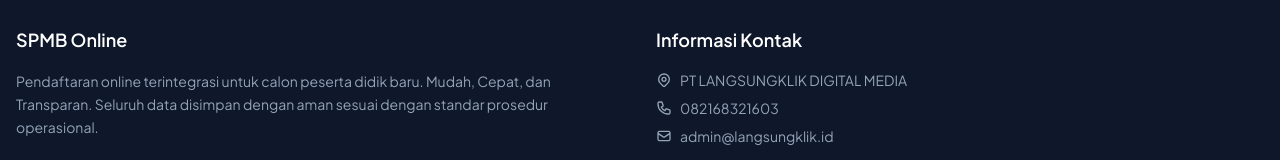
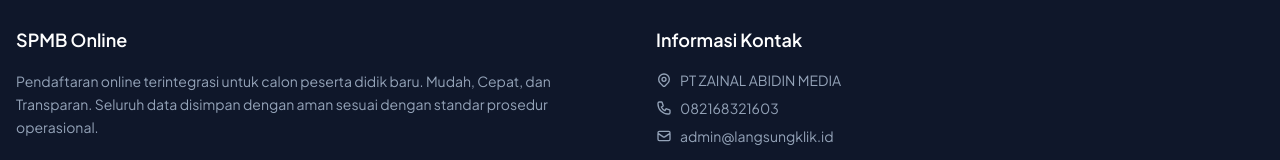
Before and after one commit to siswaunggul10/SPMB, a React (Vite) app: page / in a window 1280 px wide. Shown: the part 1540-1700 px from the top of the page. Built offline with nearby package versions, Linux system fonts and the light colour scheme.

Commit message:
Update Layout.tsx

```diff
--- a/components/Layout.tsx
+++ b/components/Layout.tsx
@@ -44,7 +44,7 @@ const Layout: React.FC<{ children: React.ReactNode }> = ({ children }) => {
               <ul className="text-sm space-y-2">
                 <li className="flex items-center">
                    <svg className="w-4 h-4 mr-2" fill="none" stroke="currentColor" viewBox="0 0 24 24"><path strokeLinecap="round" strokeLinejoin="round" strokeWidth="2" d="M17.657 16.657L13.414 20.9a1.998 1.998 0 01-2.827 0l-4.244-4.243a8 8 0 1111.314 0z"/><path strokeLinecap="round" strokeLinejoin="round" strokeWidth="2" d="M15 11a3 3 0 11-6 0 3 3 0 016 0z"/></svg>
-                   PT LANGSUNGKLIK DIGITAL MEDIA
+                   PT ZAINAL ABIDIN MEDIA
                 </li>
                 <li className="flex items-center">
                    <svg className="w-4 h-4 mr-2" fill="none" stroke="currentColor" viewBox="0 0 24 24"><path strokeLinecap="round" strokeLinejoin="round" strokeWidth="2" d="M3 5a2 2 0 012-2h3.28a1 1 0 01.948.684l1.498 4.493a1 1 0 01-.502 1.21l-2.257 1.13a11.042 11.042 0 005.516 5.516l1.13-2.257a1 1 0 011.21-.502l4.493 1.498a1 1 0 01.684.949V19a2 2 0 01-2 2h-1C9.716 21 3 14.284 3 6V5z"/></svg>
```
